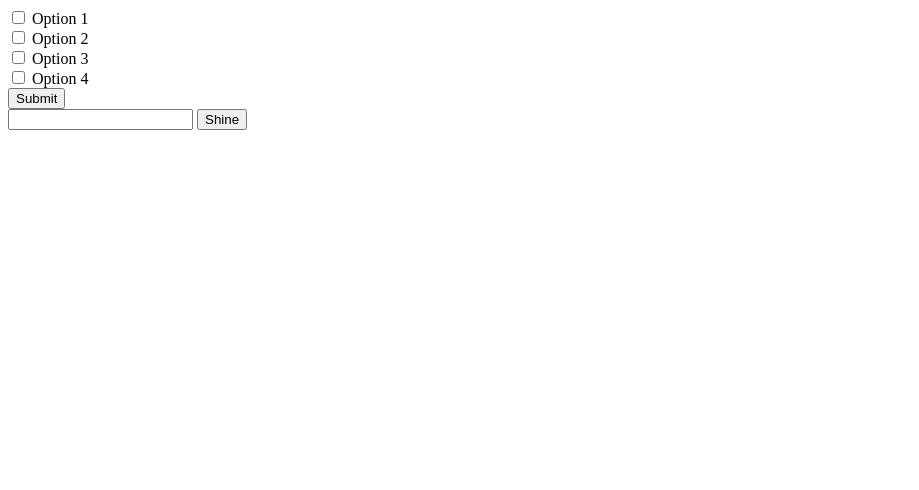
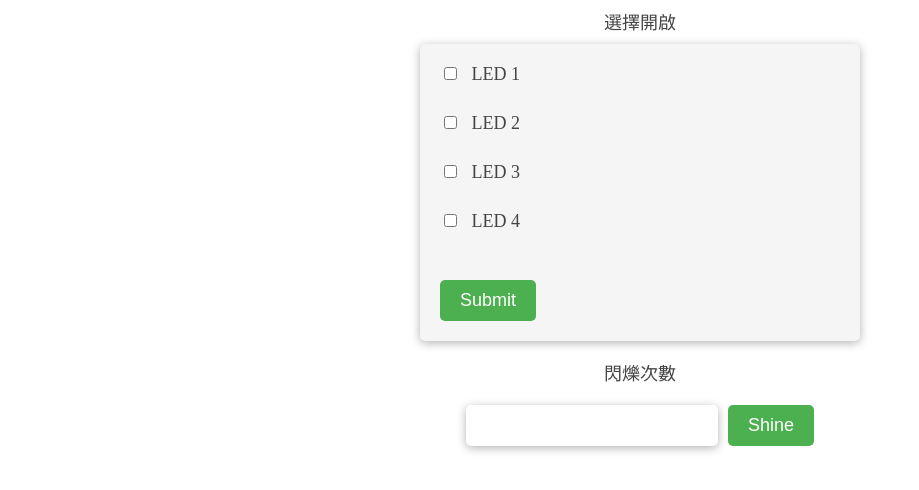
Before and after one commit to Chinococo/Microprocessor-Based-System-Lab, a website: page lab4/index.html in a window 1280 px wide. Shown: the whole page, without its empty margins (0-919 px from the left). Drawn offline with Linux system fonts and the light colour scheme.

Commit message:
Update index.html

```diff
--- a/lab4/index.html
+++ b/lab4/index.html
@@ -1,65 +1,125 @@
 <!DOCTYPE html>
 <html>
+
 <head>
     <meta charset="UTF-8">
     <script src="js/jquery.js"></script>
+    <style>
+        /* style the form */
+
+        form {
+            max-width: 400px;
+            margin: 0 auto;
+            padding: 20px;
+            background-color: #f5f5f5;
+            border-radius: 5px;
+            box-shadow: 0px 2px 10px rgba(0, 0, 0, 0.3);
+        }
+
+        /* style the checkbox labels */
+
+        label {
+            display: block;
+            margin-bottom: 10px;
+            font-size: 18px;
+            color: #444;
+        }
+
+        /* style the checkboxes */
+
+        input[type="checkbox"] {
+            margin-right: 10px;
+        }
+
+        /* style the submit button */
+
+        button[type="submit"] {
+            display: block;
+            margin-top: 20px;
+            padding: 10px 20px;
+            background-color: #4CAF50;
+            color: #fff;
+            font-size: 18px;
+            border: none;
+            border-radius: 5px;
+            cursor: pointer;
+        }
+
+        .shine-container {
+            display: flex;
+            justify-content: center;
+            align-items: center;
+            margin-top: 20px;
+        }
+
+        .shine-input {
+            padding: 10px;
+            font-size: 18px;
+            border: none;
+            border-radius: 5px;
+            box-shadow: 0px 2px 10px rgba(0, 0, 0, 0.3);
+        }
+
+        .shine-button {
+            padding: 10px 20px;
+            font-size: 18px;
+            background-color: #4CAF50;
+            color: #fff;
+            border: none;
+            border-radius: 5px;
+            cursor: pointer;
+            transition: all 0.3s ease-in-out;
+            margin-left: 10px;
+        }
+
+        .shine-button:hover {
+            background-color: #3e8e41;
+        }
+
+        .center {
+            display: flex;
+            justify-content: center;
+            align-items: center;
+            height: 100%;
+        }
+    </style>
 </head>
+<label class="center">
+    選擇開啟
+</label>
 <form onsubmit="logCheckboxStates(event)">
     <label>
         <input type="checkbox" name="option1" value="Option 1">
-        Option 1
+        LED 1
         </label>
     <br>
     <label>
         <input type="checkbox" name="option2" value="Option 2">
-        Option 2
+        LED 2
         </label>
     <br>
     <label>
         <input type="checkbox" name="option3" value="Option 3">
-        Option 3
+        LED 3
         </label>
     <br>
     <label>
         <input type="checkbox" name="option4" value="Option 4">
-        Option 4
+        LED 4
         </label>
     <br>
     <button type="submit">Submit</button>
 </form>
+<br>
 <!-- Hi Chino -->
-    <input type="text" id="ShineTimes">
-    <button onclick="shineLED()">Shine</button>
-    <script>
-        function logCheckboxStates(event) {
-          event.preventDefault(); // prevent the default form submission behavior
-          const checkboxes = document.querySelectorAll('input[type="checkbox"]');
-          let params = {};
-          checkboxes.forEach(checkbox => {
-            params[checkbox.name]=checkbox.checked;
-            console.log(checkbox.name + ': ' + checkbox.checked);
-          });
-          console.log(params);
-          $.ajax({
-            url: '/gpio?'+Object.keys(params).map(key => key + '=' + encodeURIComponent(params[key])).join('&'),
-            method: 'GET',
-            success: function(result) {
-              console.log('Result: ', result);
-            }
-          });
+<label class="center">
+  閃爍次數
+</label>
+<div class="shine-container">
 
-        }
-        function shineLED() {
-            var shineTimes = document.getElementById("ShineTimes").value;
-            let params = {};
-        params['shineTimes'] = shineTimes;
-            $.ajax({
-                url: '/gpio_shine?'+Object.keys(params).map(key => key + '=' + encodeURIComponent(params[key])).join('&'),
-                method: 'GET',
-                success: function(result) {
-                    console.log('Result: ', result);
-                }
-            });
-        }
-    </script>
+    <input type="text" id="ShineTimes" class="shine-input">
+    <button onclick="shineLED()" class="shine-button">Shine</button>
+</div>
+
+
 </html>
```
Lines whose indentation alone changed are shown as unchanged.
